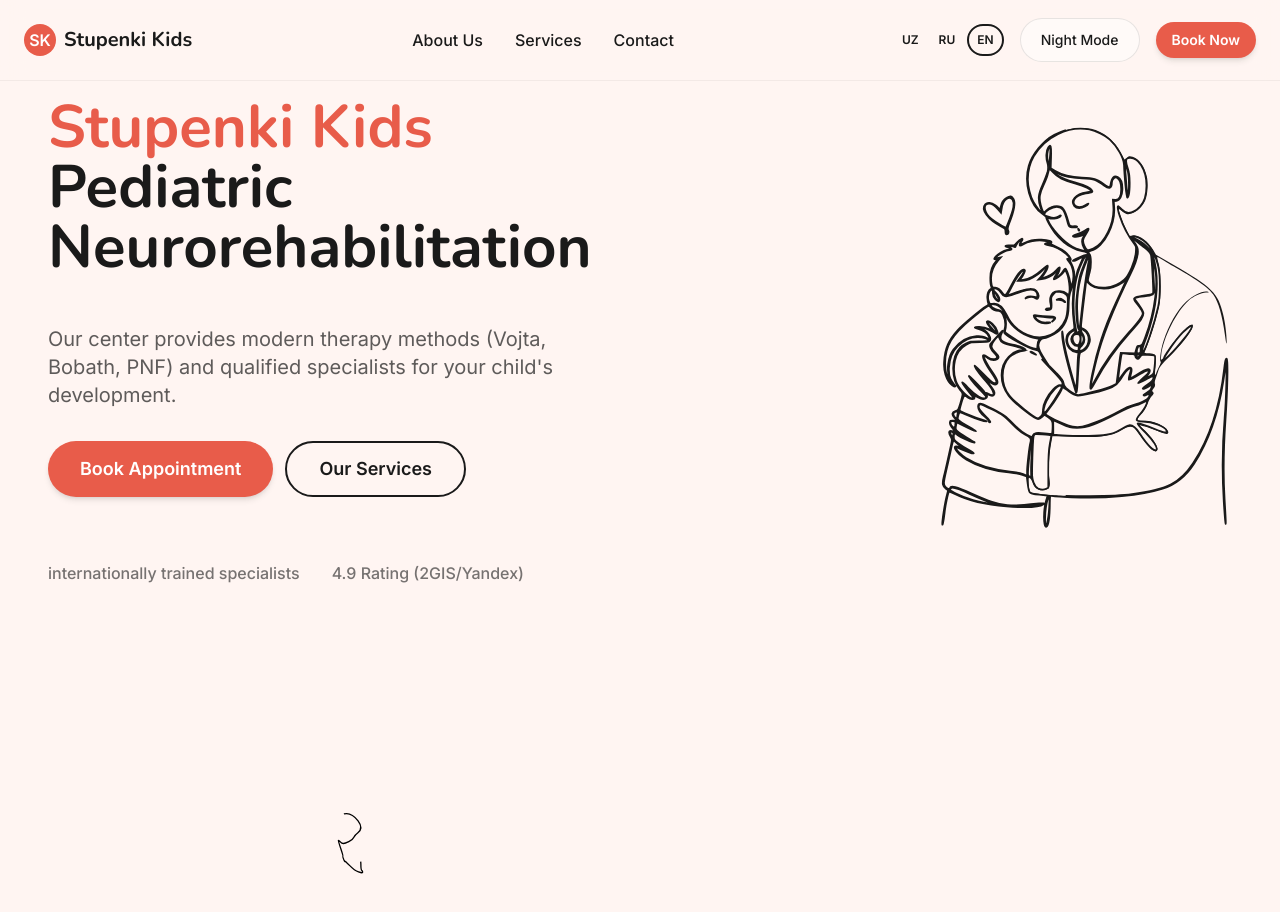
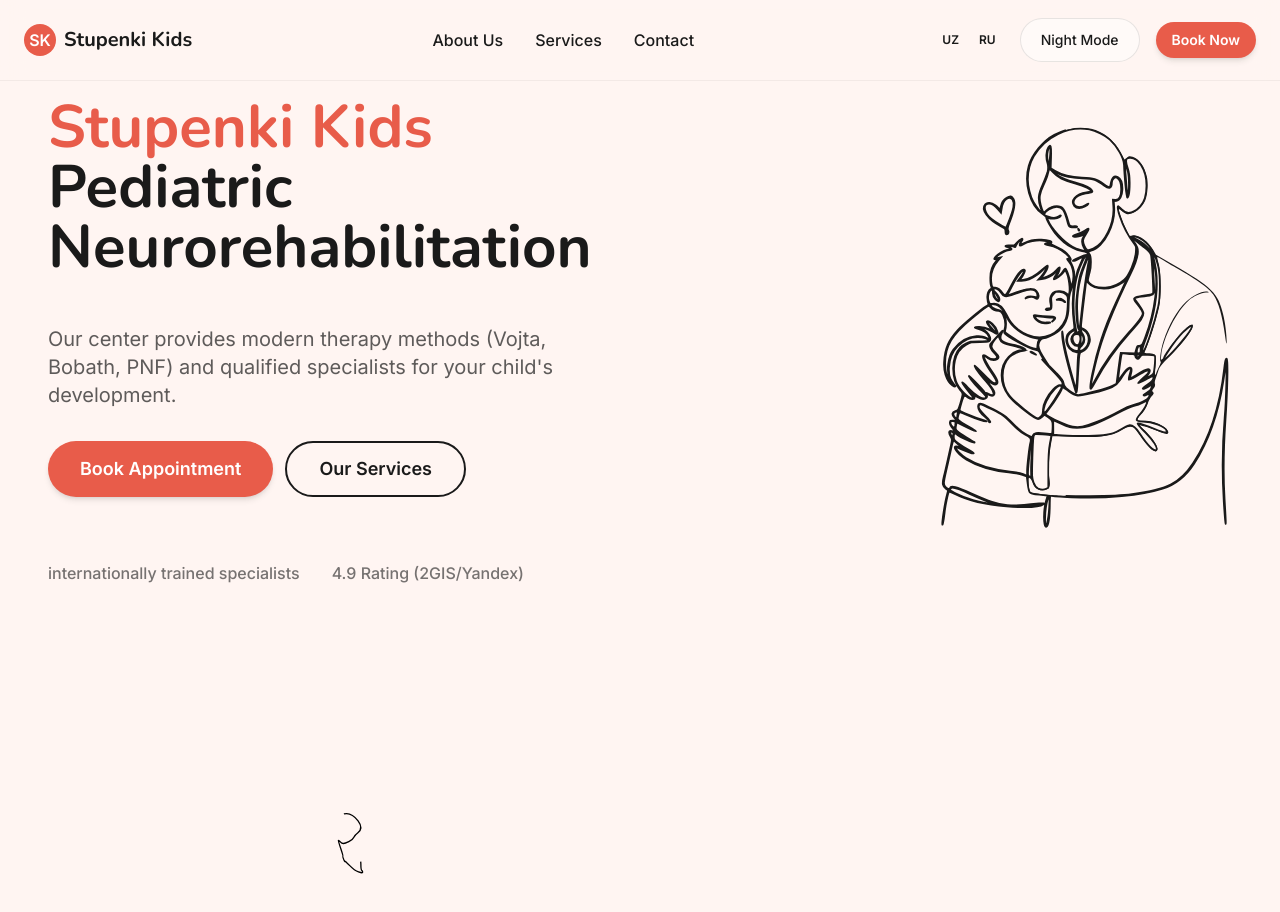
Before and after one commit to WIKKIwk/web_portfolio_1, a React (Vite) app: page / in a window 1280 px wide. Shown: the top 912 px of the page. Built offline with nearby package versions, Linux system fonts and the light colour scheme.

Commit message:
feat: remove English language option, keep only UZ and RU

```diff
--- a/src/components/ui/LanguageSwitcher.tsx
+++ b/src/components/ui/LanguageSwitcher.tsx
@@ -31,14 +31,6 @@ export function LanguageSwitcher() {
             >
                 RU
             </Button>
-            <Button
-                variant={getVariant('en')}
-                size="sm"
-                onClick={() => changeLanguage('en')}
-                className="px-2 min-w-[unset] h-8 text-xs font-semibold transition-all duration-300 hover:scale-110 hover:shadow-sm"
-            >
-                EN
-            </Button>
         </div>
     );
 }
```
